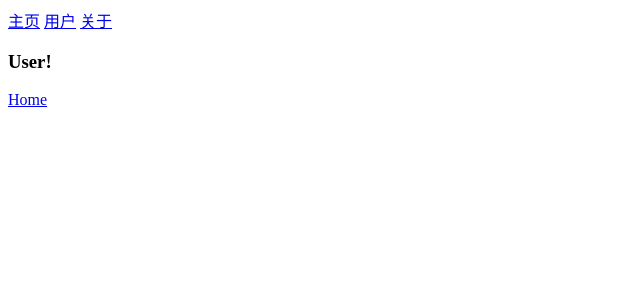
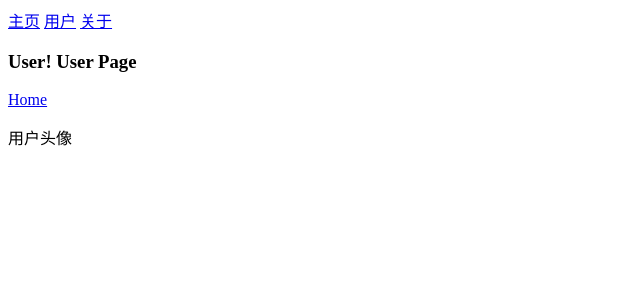
Before and after one commit to ngd-b/svelte-app, a SvelteKit app: page /user in a window 1280 px wide. Shown: the top 300 px of the page, without its empty margins (0-640 px from the left). Built offline with nearby package versions, Linux system fonts and the light colour scheme.

Commit message:
feat(user): 优化用户页面组件
- 添加 Avatar 组件引用和使用
- 引入 $props 数据并展示标题

```diff
--- a/src/routes/user/+page.svelte
+++ b/src/routes/user/+page.svelte
@@ -1,2 +1,8 @@
-<h3>User!</h3>
+<script lang="ts">
+    import Avatar from './avatar.svelte';
+
+    const { data } = $props();
+</script>
+<h3>User! {data.title} </h3>
 <a href="/">Home</a>
+<Avatar />
--- /dev/null
+++ b/src/routes/user/+page.ts
@@ -0,0 +1,8 @@
+export const csr = false;
+export const ssr = false;
+
+export const load = () => {
+	return {
+		title: 'User Page'
+	};
+};
--- /dev/null
+++ b/src/routes/user/avatar.svelte
@@ -0,0 +1 @@
+<p>用户头像</p>
```
